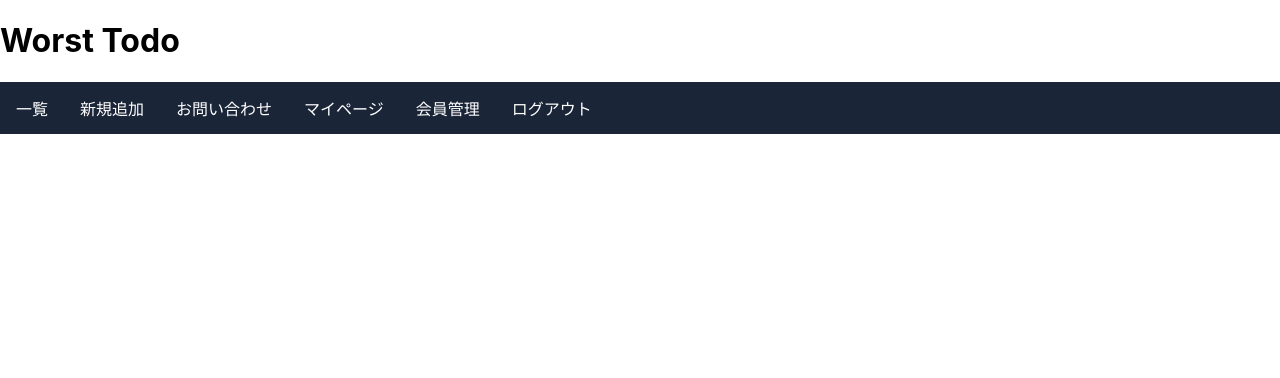
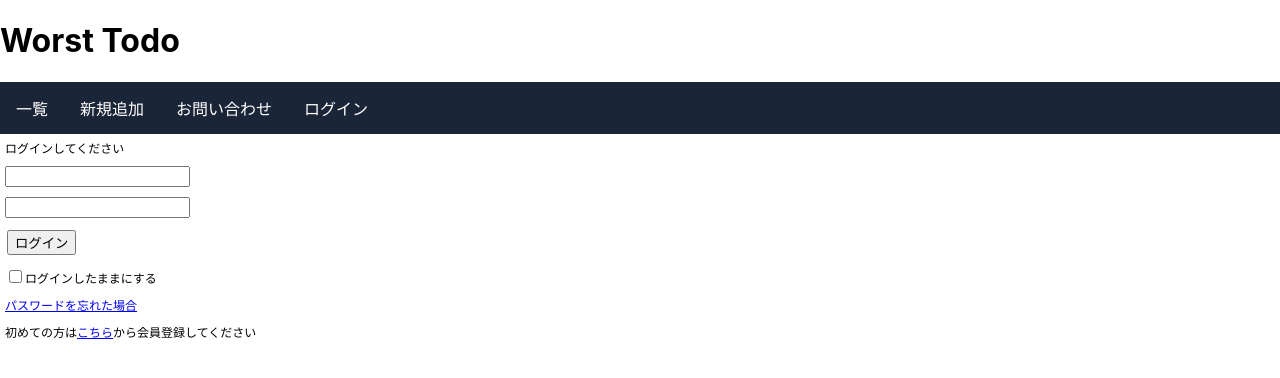
Before and after one commit to freee/badtodo-rails, a React (Create React App) app in the folder frontend/app/: page /login in a window 1280 px wide. Shown: the top 378 px of the page. Built offline with nearby package versions, Linux system fonts and the light colour scheme.

Commit message:
ログイン機能の作成

```diff
--- a/frontend/app/src/App.tsx
+++ b/frontend/app/src/App.tsx
@@ -1,15 +1,17 @@
-import React from 'react';
+import { useState } from 'react';
 import logo from './logo.svg';
 import './App.css';
 import Router from './router/index';
 import {Navbar} from './components/Navbar';
 
 function App() {
+  const [loggedIn,setLoggedIn] = useState(false);
+  const [isAdmin,setIsAdmin] = useState(false);
   return (
     <div>
       <h1>Worst Todo</h1>
-      <Navbar loggedIn={true} isAdmin={true}/>
-      <Router isAdmin={true} loggedIn={true}/>
+      <Navbar loggedIn={loggedIn} isAdmin={isAdmin}/>
+      <Router loggedIn={loggedIn} isAdmin={isAdmin} setLoggedIn={setLoggedIn} setIsAdmin={setIsAdmin}/>
     </div>
   );
 }
--- a/frontend/app/src/router/index.tsx
+++ b/frontend/app/src/router/index.tsx
@@ -11,9 +11,11 @@ import Login from '../views/Login';
 type UserInfo = {
 	isAdmin:boolean;
 	loggedIn:boolean;
+	setLoggedIn:any;
+	setIsAdmin:any;
 }
 
-const Router:React.FC<UserInfo> = ({isAdmin,loggedIn}) => {
+const Router:React.FC<UserInfo> = ({isAdmin,loggedIn,setLoggedIn,setIsAdmin}) => {
 	return (
 		<Routes>
 			<Route path="/" element={<Home />} />
@@ -21,7 +23,7 @@ const Router:React.FC<UserInfo> = ({isAdmin,loggedIn}) => {
 			<Route path="/contact" element={<Inquery />}/>
 			<Route path="/new-todo" element={<NewToDo />}/>
 			{!loggedIn && (
-				<Route path="/login" element={<Login />}/>
+				<Route path="/login" element={<Login setLoggedIn={setLoggedIn} setIsAdmin={setIsAdmin}/>}/>
 			)}
 			{loggedIn && (
 				<>
--- a/frontend/app/src/views/Login.tsx
+++ b/frontend/app/src/views/Login.tsx
@@ -1,20 +1,27 @@
 import UserField from "../components/UserField"
 import {useState} from "react"
+import api from "../api/axios";
+import { AxiosResponse } from "axios";
+import { useNavigate, Link } from "react-router-dom";
 
 interface FormState {
-	userID: string;
+	email: string;
 	password: string;
     isKeep: boolean;
 }
 
 const initialFormState: FormState = {
-	userID: "ユーザID",
-	password: "パスワ-ド",
+	email: "",
+	password: "",
     isKeep: false,
 };
 
-export const Login=()=>{
+
+
+export const Login:React.FC<any>=({setLoggedIn,setIsAdmin})=>{
     const [formData,setFormData] = useState<FormState>(initialFormState);
+    const navigate = useNavigate();
+
     const handleInputChange = (
 		event: React.ChangeEvent<HTMLInputElement | HTMLTextAreaElement | HTMLSelectElement>
 	) => {
@@ -24,24 +31,46 @@ export const Login=()=>{
 			[name]:value,
 		});
 	};
+
+    const handleLogin = async (event: React.FormEvent<HTMLFormElement>) => {
+		event.preventDefault();
+
+		try{
+			const response: AxiosResponse<any> = await api.post('/auth/sign_in',{
+				"email": formData.email,
+                "password": formData.password
+			})
+            localStorage.setItem("token",response.headers["authorization"]);
+            setLoggedIn(true);
+            // Todo responseにフラグを立ててそれを読み取る
+            setIsAdmin(false);
+			navigate('/');
+		}catch (error){
+			console.error(error);
+		}
+	};
+
+
     return(
     <div className="loginContainer">
+        <form onSubmit={handleLogin}>
             <table>
                 <tr><td>ログインしてください</td></tr>
                 <tr>
-                <td><UserField name={formData.userID} type="text" onChange={handleInputChange}/></td>
+                    <td><input type="text" name="email" onChange={handleInputChange} /></td>
                 </tr>
                 <tr>
-                <td><UserField name={formData.password} type="text" onChange={handleInputChange}/></td>
+                    <td><input type="password" name="password" onChange={handleInputChange} /></td>
                 </tr>
                 <tr>
-                <td><button type="button">ログイン</button></td>
+                    <td><button type="submit">ログイン</button></td>
                 </tr>
                 <tr><td><input type="checkbox" checked = {formData.isKeep} onChange={handleInputChange}/>ログインしたままにする</td></tr>
                 <tr><td> <a href ="http://www.yahoo.com">パスワードを忘れた場合</a>
                     </td></tr>
-            <tr><td>初めての方は<a href ="http://www.yahoo.com">こちら</a>から会員登録してください</td></tr>
+                <tr><td>初めての方は<Link to="/register">こちら</Link>から会員登録してください</td></tr>
             </table>
+        </form>
     </div>
     );
 }
```
Also changed, not shown: 1 other file (tests, documents, lock files or other folders). Lines whose indentation alone changed are shown as unchanged.
